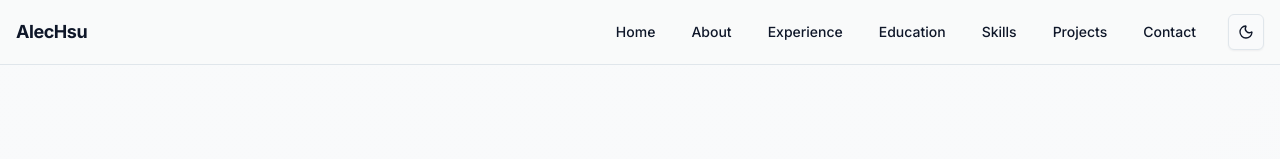
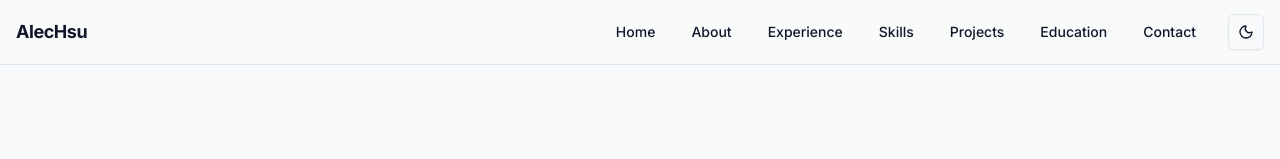
Before and after one commit to hsu022210/porfolio, a React (Vite) app: page / in a window 1280 px wide. Shown: the top 159 px of the page. Built offline with nearby package versions, Linux system fonts and the light colour scheme.

Commit message:
fix nav order

```diff
--- a/src/components/Navbar.tsx
+++ b/src/components/Navbar.tsx
@@ -9,9 +9,9 @@ const navLinks = [
   { label: "Home", href: "#home" },
   { label: "About", href: "#about" },
   { label: "Experience", href: "#experience" },
-  { label: "Education", href: "#education" },
   { label: "Skills", href: "#skills" },
   { label: "Projects", href: "#projects" },
+  { label: "Education", href: "#education" },
   { label: "Contact", href: "#contact" },
 ];
 
```
